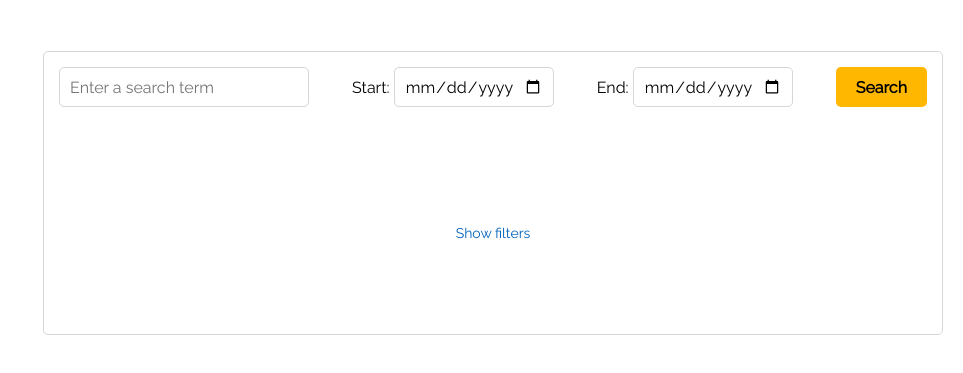
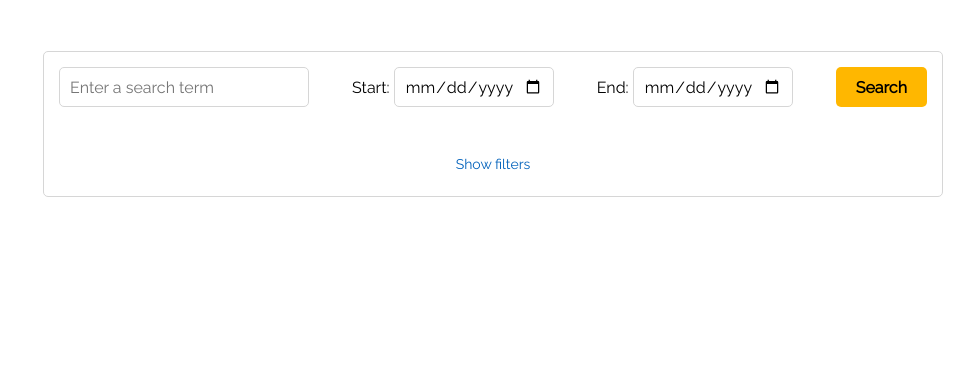
Before and after one commit to MatthewBerglund/nytimes-article-searcher, a plain HTML site: page index.html in a window 1280 px wide. Shown: the part 99-472 px from the top of the page, without its empty margins (317-1280 px from the left). Drawn offline with Linux system fonts and the light colour scheme; no server answers.

Commit message:
Adjust main grid values to fix spacing issue

```diff
--- a/styles.css
+++ b/styles.css
@@ -25,7 +25,7 @@ h2 {
 
 main {
   display: grid;
-  grid-template-rows: 150px auto auto;
+  grid-template-rows: 150px auto 80px 40px 1fr;
   min-height: 100vh;
   padding: 0 360px;
 }
@@ -270,8 +270,6 @@ span {
   justify-content: center;
 }
 
-/* Placeholder article */
-
 #placeholder-article {
   height: 300px;
   width: 719px;
```
